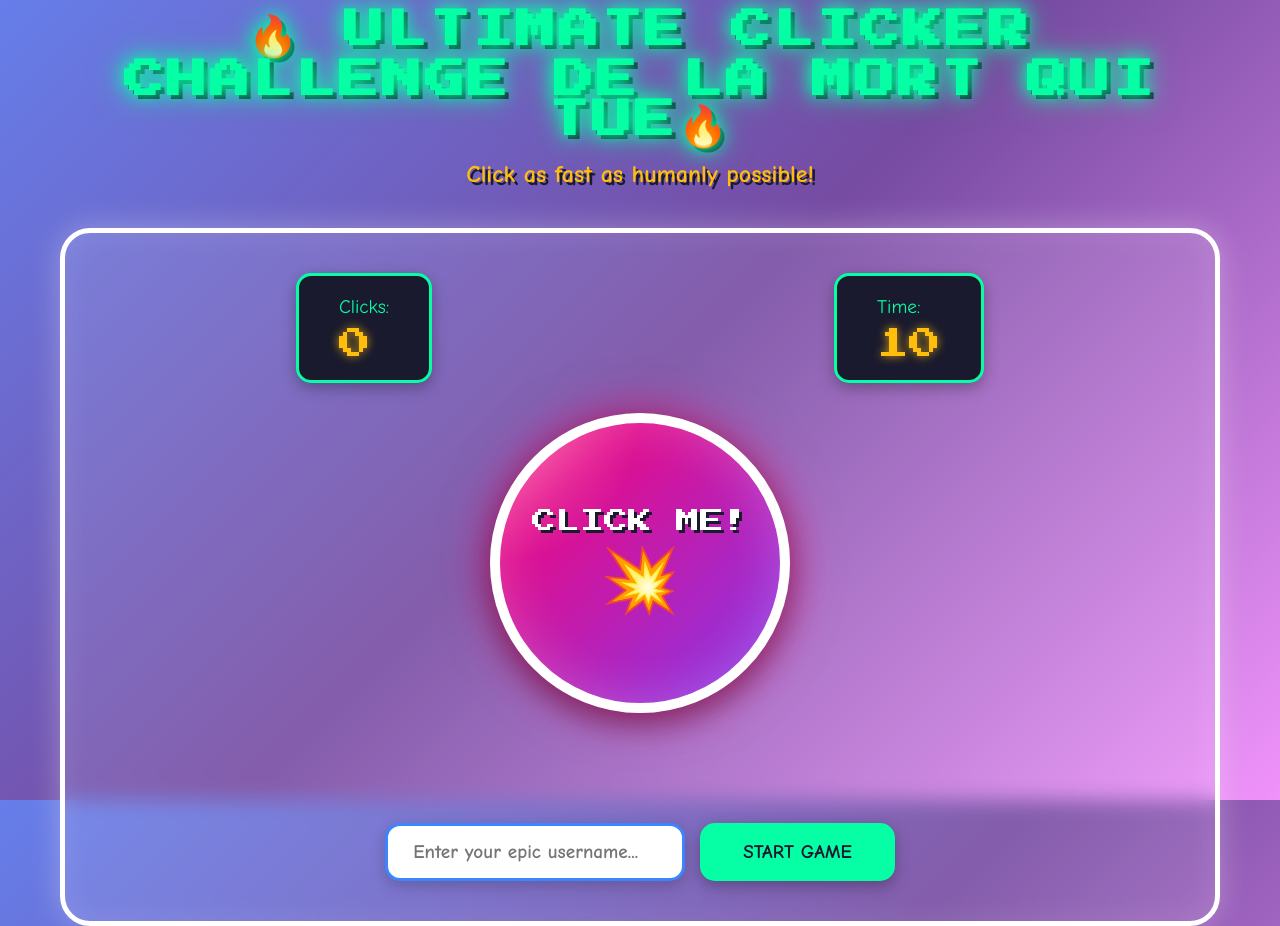
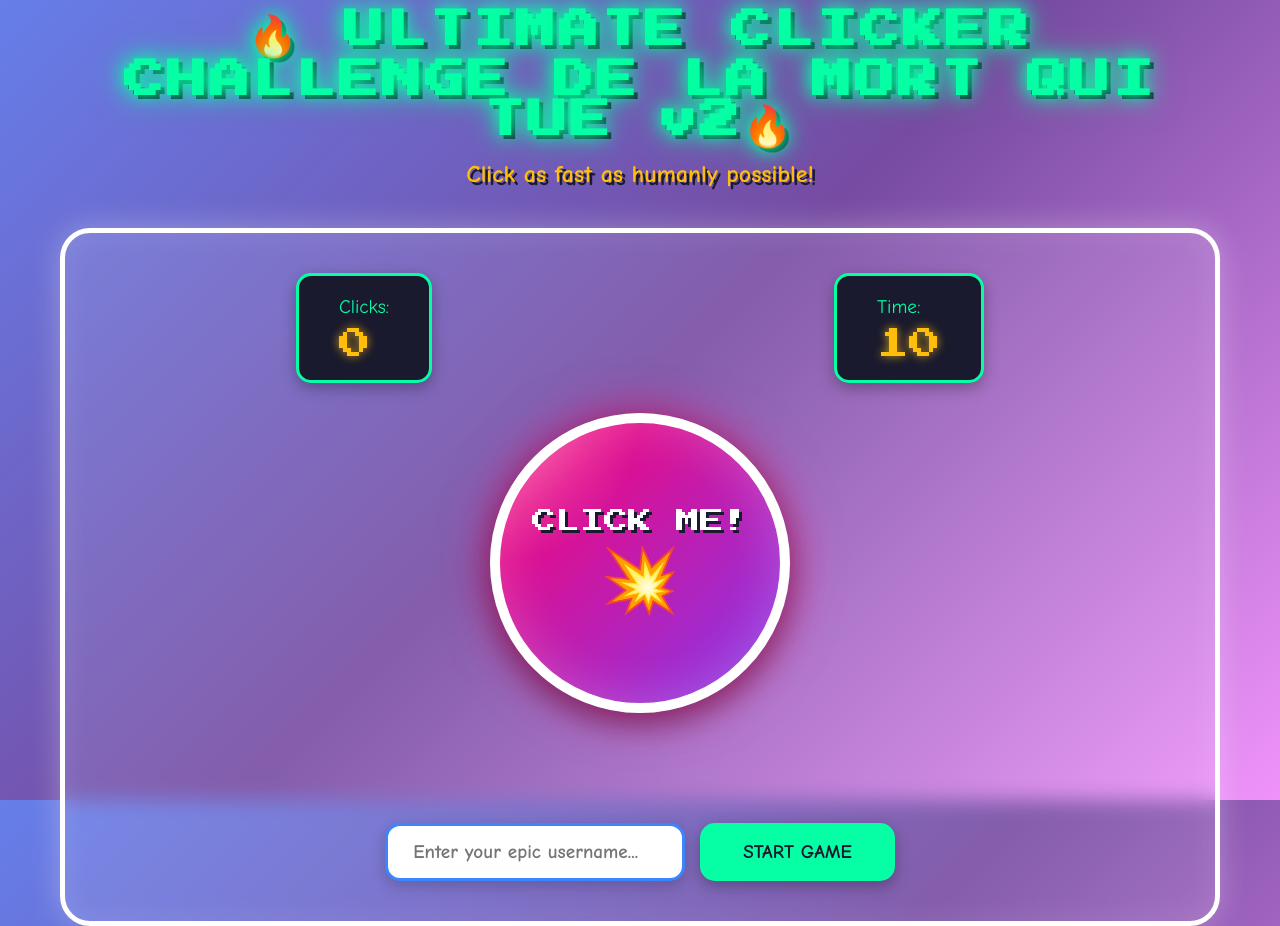
Before and after one commit to Groupe-11-devops/tp_final, a plain HTML site: page frontend/index.html in a window 1280 px wide. Shown: the top 926 px of the page. Drawn offline with Linux system fonts and the light colour scheme; no server answers.

Commit message:
modif dans index.html

```diff
--- a/frontend/index.html
+++ b/frontend/index.html
@@ -9,7 +9,7 @@
 <body>
     <div class="container">
         <header>
-            <h1 class="title">🔥 ULTIMATE CLICKER CHALLENGE DE LA MORT QUI TUE🔥</h1>
+            <h1 class="title">🔥 ULTIMATE CLICKER CHALLENGE DE LA MORT QUI TUE v2🔥</h1>
             <p class="subtitle">Click as fast as humanly possible!</p>
         </header>
 
```
